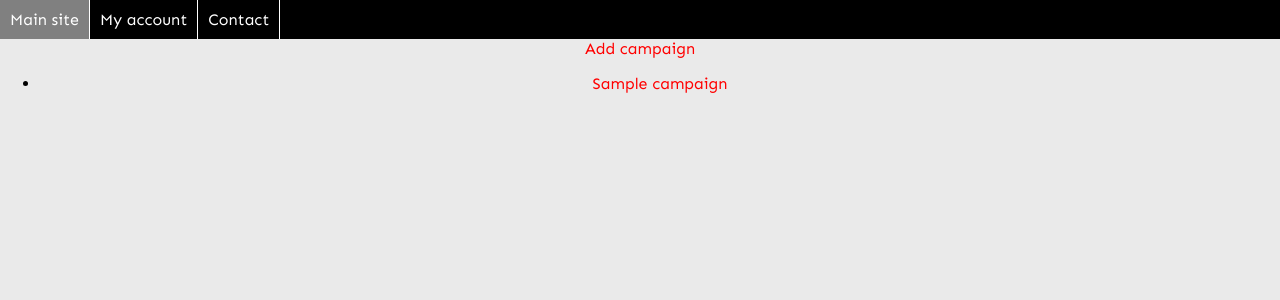
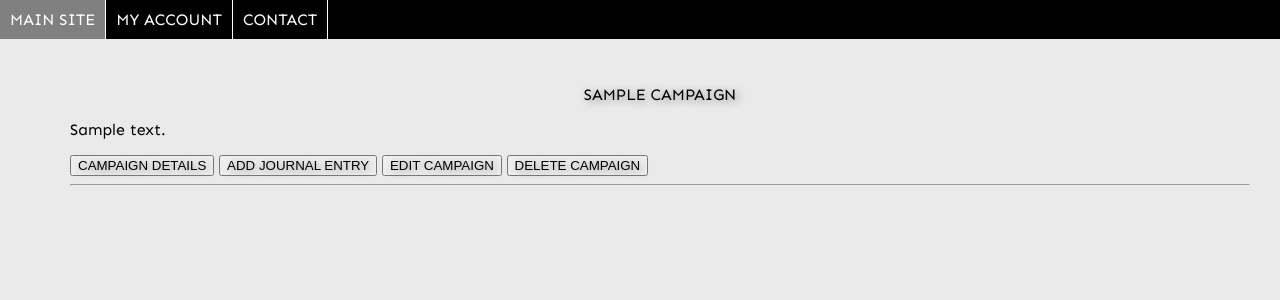
Before and after one commit to czambuk/dnd, a Django app: page /view_campaigns in a window 1280 px wide. Shown: the top 300 px of the page. Run offline with Django 3.2, Linux system fonts and the light colour scheme; tables that the repository leaves empty hold one stand-in row (values such as "Sample post").

Commit message:
more work on campaigns

```diff
--- a/campaigns_diary/templates/campaigns_diary/view_campaigns.html
+++ b/campaigns_diary/templates/campaigns_diary/view_campaigns.html
@@ -5,11 +5,26 @@ List of campaigns
 {% endblock title %}
 
 {% block content %}
-<div>
-    <a href="/add_campaign" title="Add campaign">Add campaign</a>
+<div class="campaigns">
     <ul>
         {% for campaign in object_list %}
-        <li><a href="/view_campaigns/{{ campaign.id }}">{{ campaign }}</a></li>
+        <li>
+            <p class="campaign-name">{{ campaign }}</p>
+            <p class="campaign-comment">{{ campaign.comment }}</p>
+            <button>
+                <a href="/view_campaigns/{{ campaign.id }}" title="Campaign details">Campaign details</a>
+            </button>
+            <button>
+                <a href="/add_entry" title="Add entry">Add journal entry</a>
+            </button>
+            <button>
+                <a href="/edit_campaign" title="Edit campaign">Edit campaign</a>
+            </button>
+            <button>
+                <a href="/delete_campaign" title="Delete campaign">Delete campaign</a>
+            </button>
+            <hr>
+        </li>
         {% endfor %}
     </ul>
 </div>
--- a/campaigns_diary/views.py
+++ b/campaigns_diary/views.py
@@ -1,4 +1,4 @@
-from django.shortcuts import redirect
+from django.shortcuts import redirect, get_object_or_404
 from django.views import View
 
 from .forms import (CampaignForm,
@@ -31,16 +31,20 @@ class CampaignViewAllView(ListView):
     model = Campaign
 
 
+class CampaignEntryCreateView(CreateView):
+    form_class = CampaignEntryForm
+    template_name = 'campaigns_diary/form.html'
+    success_url = '/view_campaigns'
+
+
 class CampaignDetailView(ListView):
     template_name = 'campaigns_diary/list.html'
-    model = Campaign
-
-    def get_queryset(self):
-        queryset = super().get_queryset()
-        return queryset.filter(**self.kwargs)
+    model = CampaignEntry
 
     def get_context_data(self, *args, **kwargs):
         context = super().get_context_data(*args, **kwargs)
-        chosen_campaign = Campaign.objects.get(id=self.kwargs['id'])
+        chosen_campaign = Campaign.objects.get(id=self.kwargs['camp_id'])
         context['chosen_campaign'] = chosen_campaign
+        entries = CampaignEntry.objects.filter(chosen_campaign_id=self.kwargs['camp_id'])
+        context['entries'] = entries
         return context
--- a/dnd/urls.py
+++ b/dnd/urls.py
@@ -24,7 +24,8 @@ from landing_page.views import HomePage
 from dice_roller.views import DiceRollView
 from campaigns_diary.views import (CampaignCreateView,
                                    CampaignViewAllView,
-                                   CampaignDetailView
+                                   CampaignDetailView,
+                                   CampaignEntryCreateView,
                                    )
 
 urlpatterns = [
@@ -41,6 +42,7 @@ urlpatterns = [
                   path('', HomePage.as_view()),
                   # add_campaign
                   path('add_campaign', CampaignCreateView.as_view()),
-                  path('view_campaigns/<int:id>', CampaignDetailView.as_view()),
+                  path('view_campaigns/<int:camp_id>', CampaignDetailView.as_view()),
+                  path('add_entry', CampaignEntryCreateView.as_view()),
               ] + static(settings.STATIC_URL,
                          document_root=settings.STATIC_ROOT)
--- a/landing_page/static/landing_page/main_styles.css
+++ b/landing_page/static/landing_page/main_styles.css
@@ -13,7 +13,9 @@ body {
 
 a {
     text-decoration: none;
-    color: red;
+    text-transform: uppercase;
+    display: flex;
+    justify-content: center;
 }
 
 .navbar {
@@ -83,11 +85,6 @@ a {
     justify-content: center;
 }
 
-a {
-    display: flex;
-    justify-content: center;
-}
-
 a img {
     max-width: 100%;
     max-height: 100%;
@@ -113,3 +110,23 @@ a img {
     right: 25px;
     height: 45px;
 }
+
+li {
+    list-style-type: none;
+}
+.campaigns {
+    padding: 30px;
+}
+campaign-name {
+
+}
+
+campaign-comment {
+
+}
+.campaigns a , .campaign-name{
+    color: black;
+    text-shadow: 2px 2px 8px grey;
+    text-transform: uppercase;
+    text-align: center;
+}
--- a/landing_page/templates/landing_page/main_site.html
+++ b/landing_page/templates/landing_page/main_site.html
@@ -5,7 +5,7 @@
     <meta charset="UTF-8">
     <title>
         {% block title %}
-        {{ page_title|default:"Main site" }}
+<!--        {{ page_title|default:"Main site" }}-->
         {% endblock title %}
     </title>
     <link rel="stylesheet" type="text/css" href="{% static 'landing_page/main_styles.css' %}">
```
Also changed, not shown: campaigns_diary/templates/campaigns_diary/list.html (+6 -2 lines), char_app/templates/char_app/char_base.html (+6 -4 lines), campaigns_diary/migrations/0002_auto_20200412_1431.py (added).
